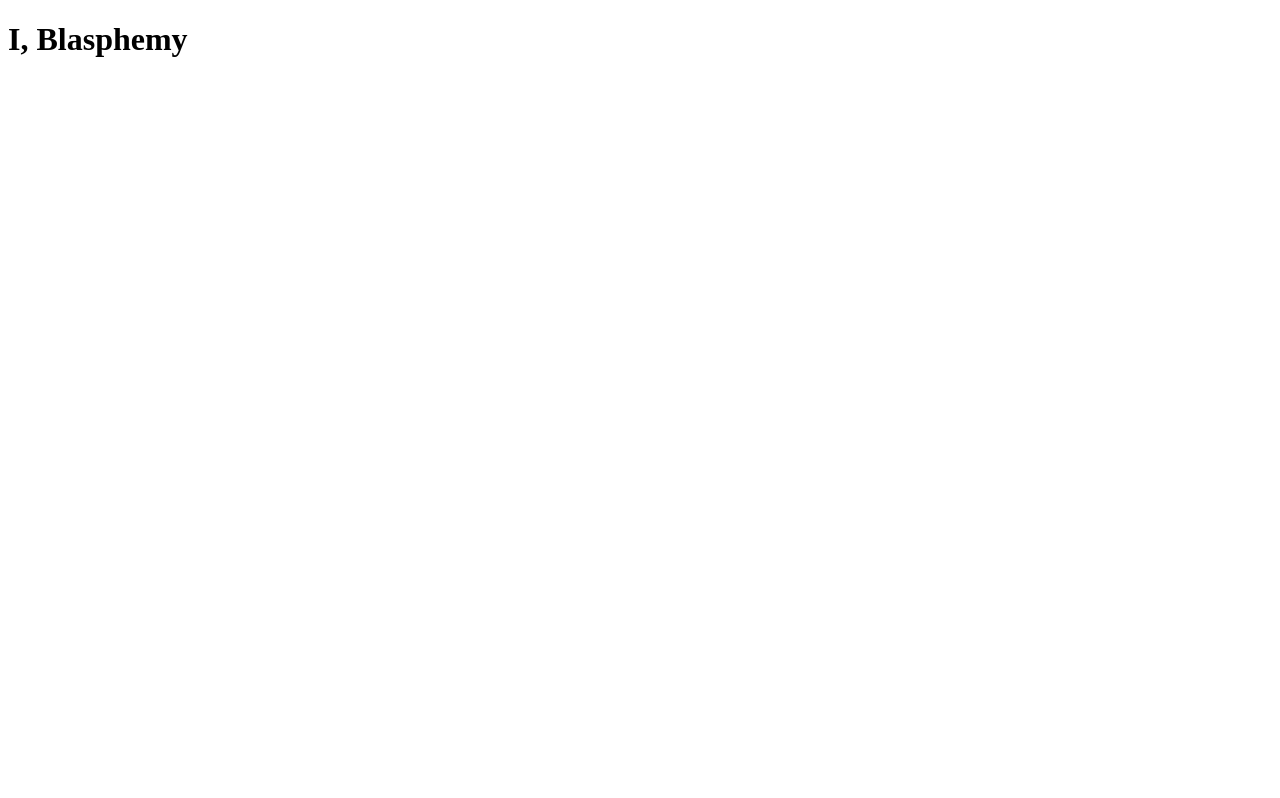
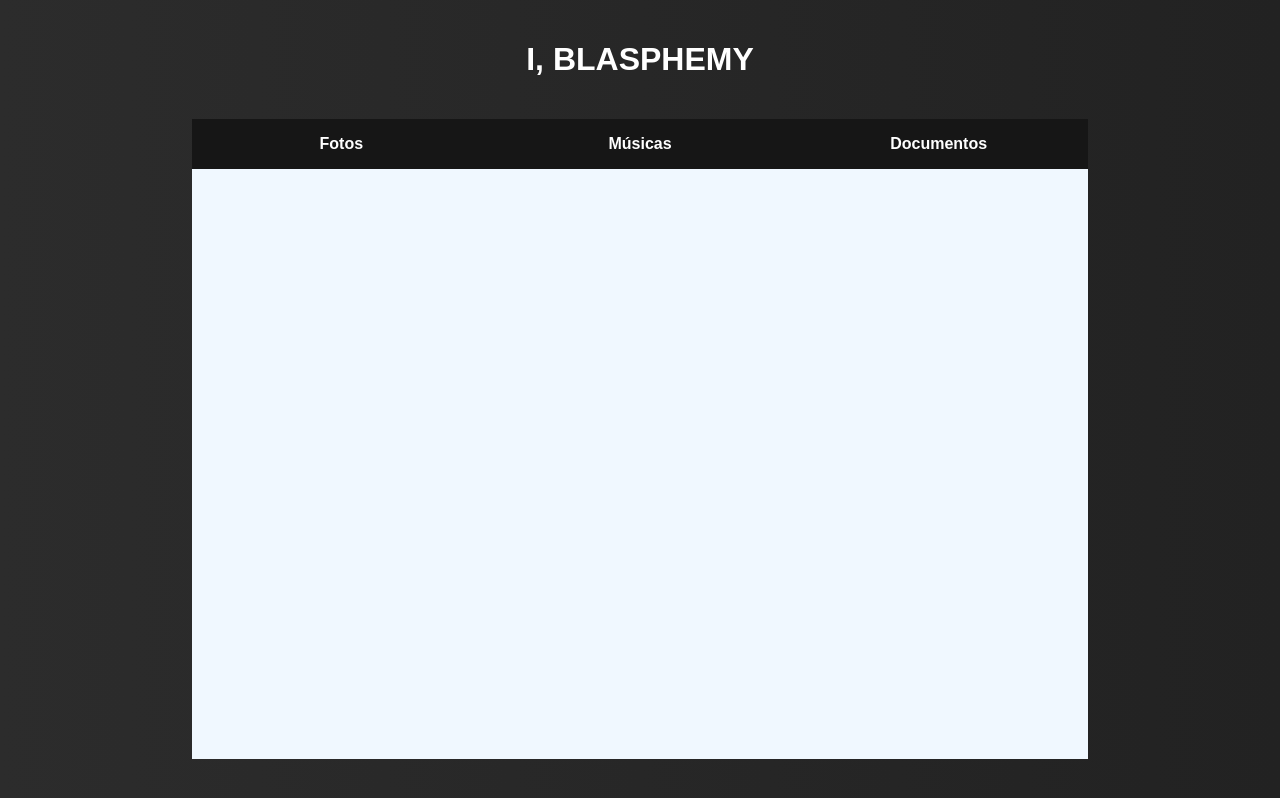
Before and after one commit to iagopedro/i-blasphemy-site, a React (Create React App) app: page / in a window 1280 px wide. Built offline with nearby package versions, Linux system fonts and the light colour scheme.

Commit message:
início do layout básico

```diff
--- a/src/App.js
+++ b/src/App.js
@@ -1,8 +1,13 @@
 import React from 'react';
+import Options from './components/Options';
+
+import './global.css';
 
 function App() {
   return (
-    <h1>I, Blasphemy</h1>
+    <div className='main-container'>
+      <Options />
+    </div>
   );
 }
 
--- /dev/null
+++ b/src/components/Options/index.js
@@ -0,0 +1,20 @@
+import React from 'react';
+
+import './styles.css';
+
+function Options() {
+  return (
+    <>
+      <h1>I, BLASPHEMY</h1>
+      <div className='container'>
+        <ul className='options-list'>
+          <li className='options-item'>Fotos</li>
+          <li className='options-item'>Músicas</li>
+          <li className='options-item'>Documentos</li>
+        </ul>
+      </div>
+    </>
+  );
+}
+
+export default Options;
--- /dev/null
+++ b/src/components/Options/styles.css
@@ -0,0 +1,35 @@
+.container {
+  background-color: aliceblue;
+  height: 80%;
+  width: 70%;
+}
+
+.options-list {
+  width: 100%;
+  height: 50px;
+  display: flex;
+  flex-direction: row;
+  justify-content: space-around;
+  align-items: center;
+  flex: 1 1 0px;
+  list-style-type: none;
+}
+
+.options-item {
+  color: white;
+  font-weight: bold;
+  font-family: Arial, Helvetica, sans-serif;
+  font-size: 1rem;
+  width: 100%;
+  height: 100%;
+  display: flex;
+  align-items: center;
+  justify-content: center;
+  background-color: rgb(22, 22, 22);
+  transition: background-color 0.2s;
+}
+
+.options-item:hover {
+  background-color: rgb(30, 30, 30);
+  cursor: pointer;
+}
--- /dev/null
+++ b/src/global.css
@@ -0,0 +1,26 @@
+html, body, #root {
+  height: 100vh;
+  width: 100%;
+}
+
+* {
+  margin: 0;
+  padding: 0;
+  outline: 0;
+  box-sizing: border-box;
+}
+
+h1 {
+  color: white;
+  font-weight: bold;
+  font-family: Arial, Helvetica, sans-serif;
+}
+
+.main-container {
+  display: flex;
+  flex-direction: column;
+  align-items: center;
+  justify-content: space-evenly;
+  background:linear-gradient(to left, rgb(34, 34, 34), rgb(44, 44, 44));
+  height: 100%;
+}
```
Also changed, not shown: src/pages/Landing/index.js (deleted), src/pages/Landing/styles.css (deleted), 2 other files (tests, documents, lock files or other folders).
